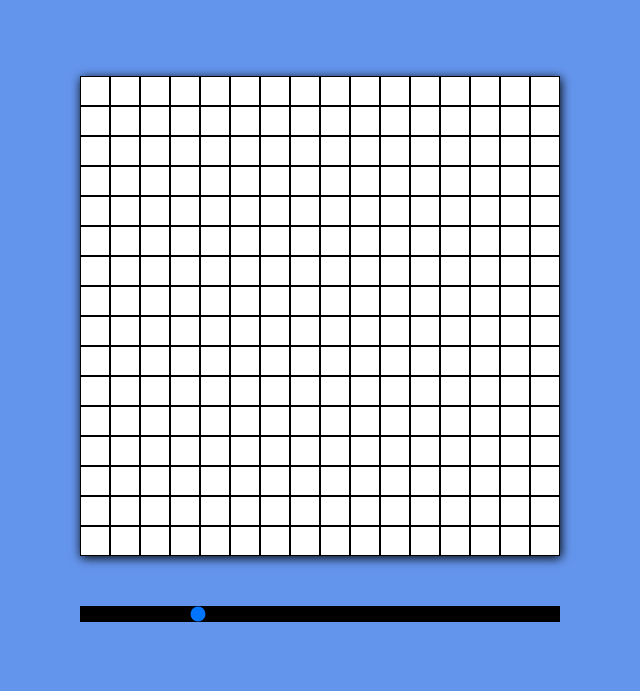
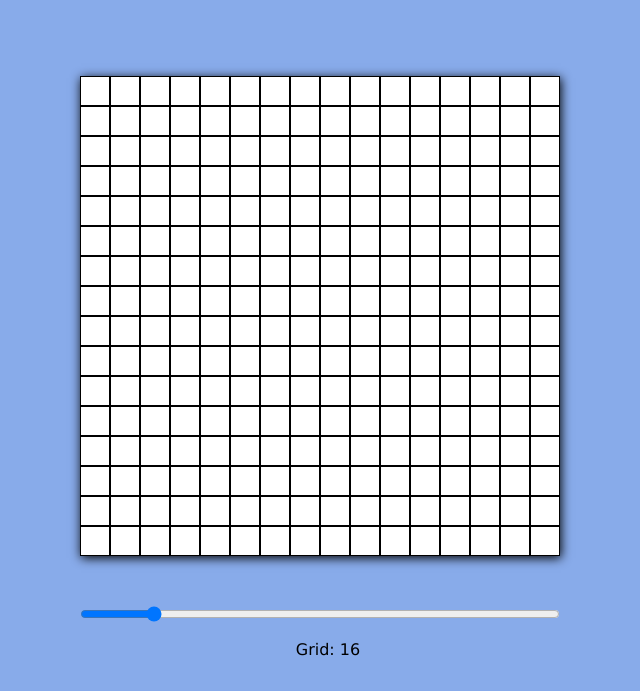
Before and after one commit to Sasibru/Etch-A-Sketch, a plain HTML site: page index.html in a window 1280 px wide. Shown: the part 135-826 px from the top of the page, without its empty margins (320-960 px from the left). Before the commit the page ends 800 px from the top, so only its background shows below. Drawn offline with Linux system fonts and the light colour scheme.

Commit message:
Add link to slider value

```diff
--- a/css/styles.css
+++ b/css/styles.css
@@ -1,5 +1,5 @@
 body {
-    background-color: cornflowerblue;
+    background-color: rgba(58, 115, 221, 0.6);
     margin: 0;
     padding: 0;
     font-family: Verdana, Geneva, Tahoma, sans-serif;
@@ -16,7 +16,7 @@ body {
     align-items: center;
     padding-top: 1em;
     font-size: 42px;
-    opacity: 75%;
+    opacity: 80%;
 }
 
 :root {
@@ -26,15 +26,15 @@ body {
 
 #squareSelection {
     display: flex;
+    flex-direction: column;
     justify-content: center;
     align-items: center;
     padding: 1em;
 }
 
-#myRange {
-    -webkit-appearance: none;
+#sliderRange {
     width: 480px;
-    background: black;
+    border-radius: 25px;
 }
 
 #gridSection{
@@ -56,6 +56,10 @@ body {
 }
 
 
+#sliderValueText {
+    padding-left: 1em;
+}
+
 .grid-item:hover {
     background-color: blue;
 }
--- a/index.html
+++ b/index.html
@@ -14,7 +14,8 @@
         <div id="gridContainer"></div>
       </div>
       <div id="squareSelection">
-        <input type="range" min="1" max="64" value="16" class="slider" id="myRange">
+        <input type="range" min="8" max="64" value="16" class="slider" id="sliderRange">
+        <p id="sliderValueText">Grid: <output id="value"></output></p>
       </div>
     </div>
 
--- a/js/scripts.js
+++ b/js/scripts.js
@@ -1,6 +1,13 @@
 "use strict"
 
 const gridContainer = document.getElementById("gridContainer");
+let gridSlider = document.querySelector("#sliderRange");
+let sliderValue = document.querySelector("#value");
+sliderValue.textContent = gridSlider.value;
+
+gridSlider.addEventListener("input", (event) => {
+    sliderValue.textContent = event.target.value
+  });
 
 function createRows(rows, columns) {
     gridContainer.style.setProperty("--grid-rows", rows);
```
